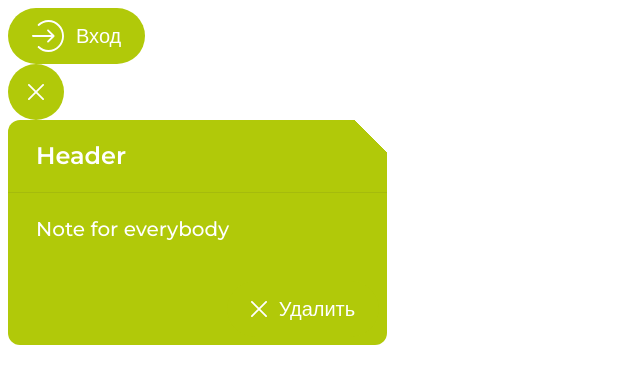
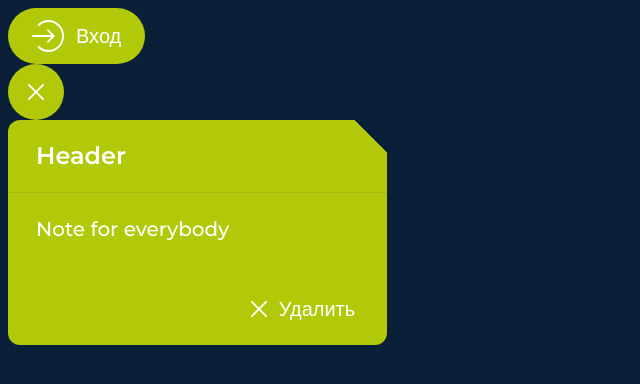
Before and after one commit to MaratSalakh/test_notes, a Vue app: page / in a window 1280 px wide. Shown: the top 384 px of the page, without its empty margins (0-640 px from the left). Built offline with nearby package versions, Linux system fonts and the light colour scheme.

Commit message:
fix styles

```diff
--- a/src/style.css
+++ b/src/style.css
@@ -1,9 +1,12 @@
 body {
+  --bg-color: #0a1f38;
   color: white;
+  background-color: var(--bg-color);
   font-family: "Montserrat", serif;
 }
 
 h1 {
+  margin: 0;
   font-family: Montserrat;
   font-size: 104px;
   font-weight: 900;
@@ -14,6 +17,7 @@ h1 {
 }
 
 h2 {
+  margin: 0;
   font-family: Montserrat;
   font-size: 48px;
   font-weight: 600;
@@ -24,6 +28,7 @@ h2 {
 }
 
 h3 {
+  margin: 0;
   font-family: Montserrat;
   font-size: 32px;
   font-weight: 400;
@@ -34,6 +39,7 @@ h3 {
 }
 
 h4 {
+  margin: 0;
   font-family: Montserrat;
   font-size: 24px;
   font-weight: 600;
```
